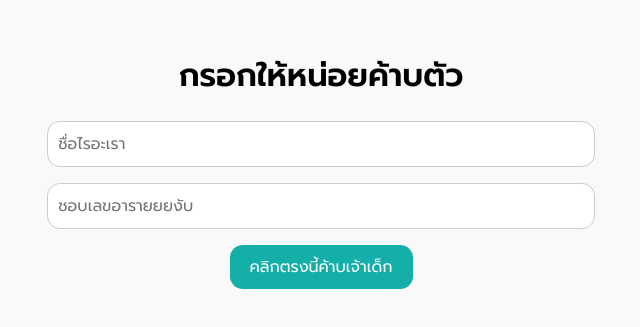
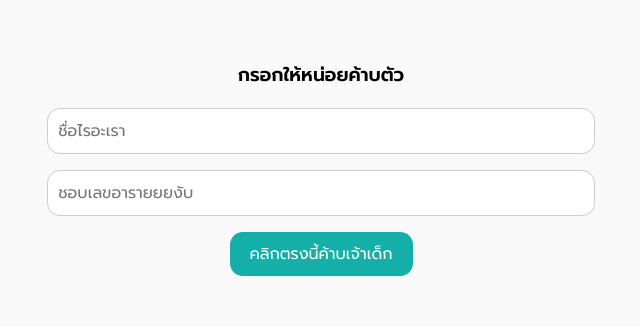
Before and after one commit to ph-beamm/SkyAndShark, a plain HTML site: page index.html in a window 1280 px wide. Shown: the part 241-568 px from the top of the page, without its empty margins (319-959 px from the left). Drawn offline with Linux system fonts and the light colour scheme.

Commit message:
Update index.html

```diff
--- a/index.html
+++ b/index.html
@@ -58,7 +58,7 @@
 
 <body>
     <div class="container">
-        <h1>กรอกให้หน่อยค้าบตัว</h1>
+        <h3>กรอกให้หน่อยค้าบตัว</h3>
         <form action="display.html" method="get">
             <input type="text" name="name" placeholder="ชื่อไรอะเรา" required>
             <input type="number" name="times" placeholder="ชอบเลขอารายยยงับ" min="1" required>
```
